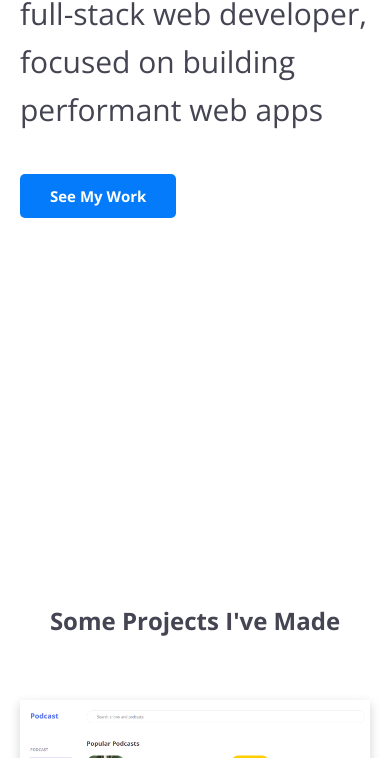
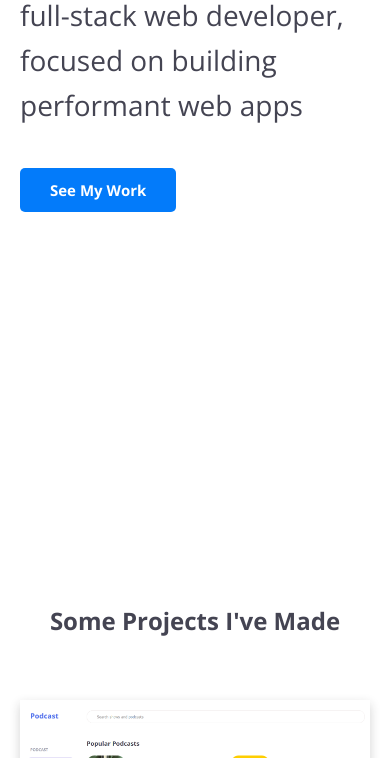
Before and after one commit to okradze/okradze.com, a Gatsby site: page / in a window 390 px wide. Shown: the part 342-1100 px from the top of the page. Built offline with nearby package versions, Linux system fonts and the light colour scheme; Gatsby itself is replaced by a stand-in of ours.

Commit message:
changed main heading's font size on breakpoints

```diff
--- a/src/components/hero/hero.scss
+++ b/src/components/hero/hero.scss
@@ -11,12 +11,16 @@
 }
 
 .hero__heading {
-    font-size: 3rem;
+    font-size: 2.5rem;
     font-weight: 300;
     margin-bottom: 4rem;
 
+    @media only screen and (min-width: 350px) {
+        font-size: 2.8rem;
+    }
+
     @include breakpoint-up(sm) {
-        font-size: 3.5rem;
+        font-size: 3.2rem;
     }
 
     @include breakpoint-up(lg) {
```
